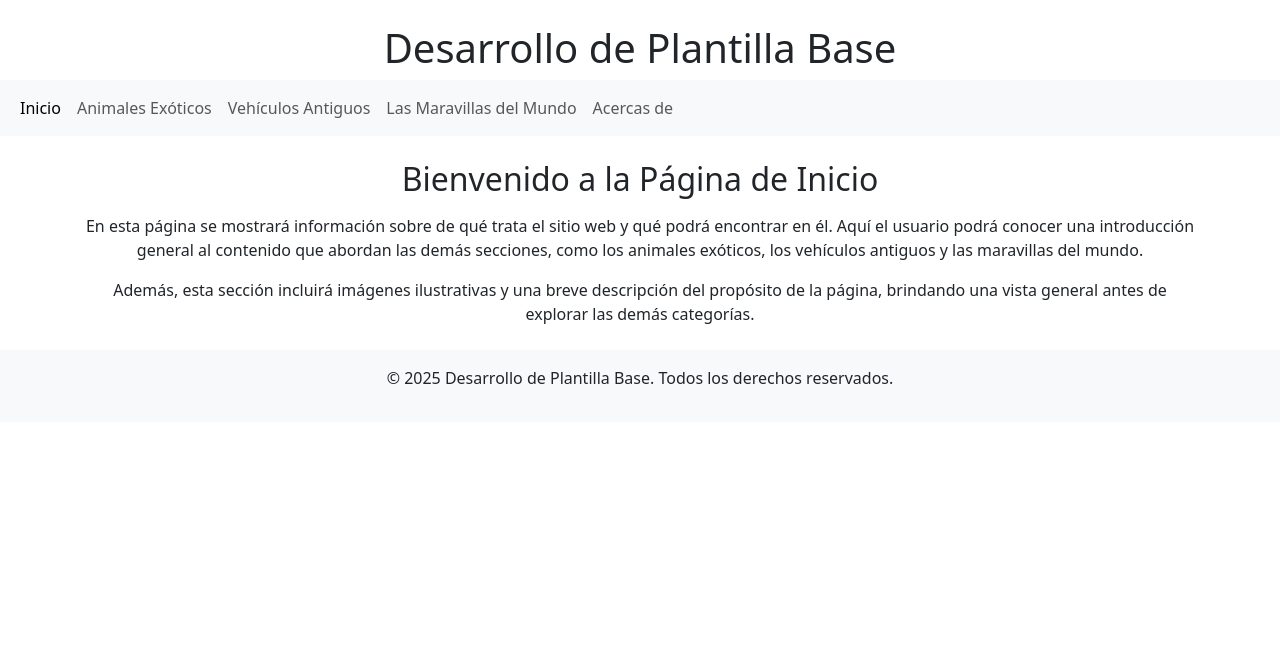
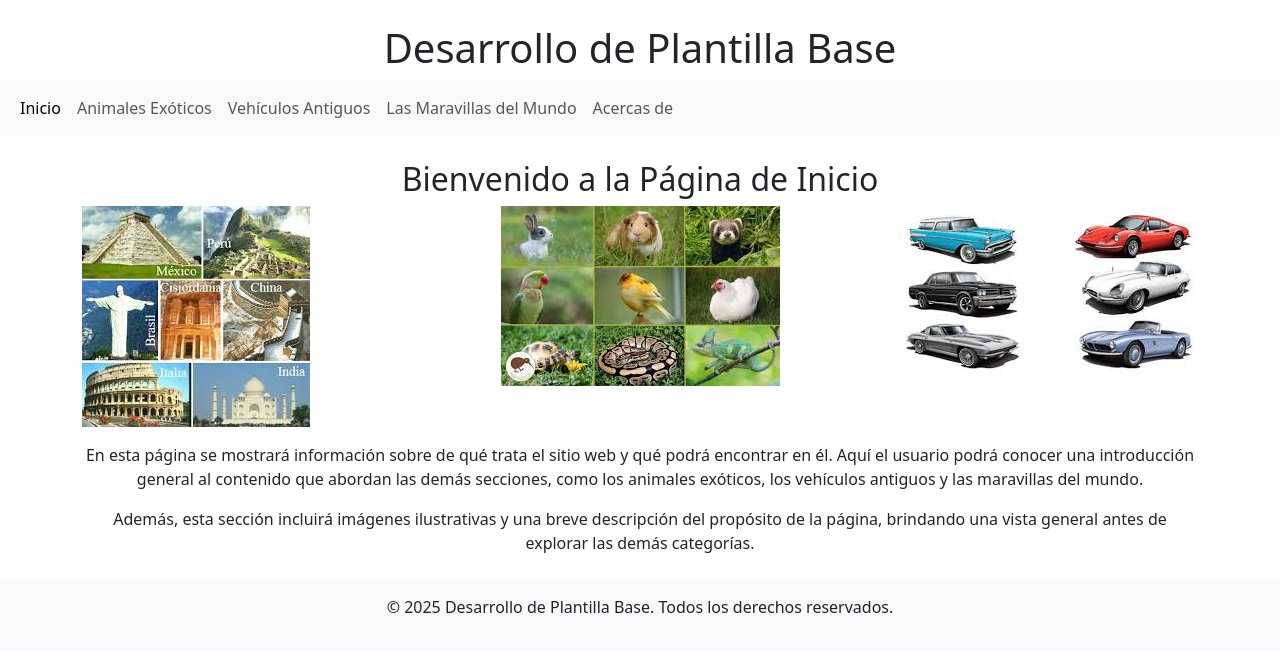
Before and after one commit to CarvajalGael/pagina_plantillas, a Flask app: page / in a window 1280 px wide. Shown: the top 652 px of the page. Run offline with Flask 3, Linux system fonts and the light colour scheme.

Commit message:
actualizacion

```diff
--- a/templates/index.html
+++ b/templates/index.html
@@ -4,6 +4,21 @@
 {% block contenido %}
     <div class="text-center">
             <h2>Bienvenido a la Página de Inicio</h2>
+
+    <div class="row text-center">
+    <div class="col-md-4 text-start">
+        <img src="{{ url_for('static', filename='img/maravilla.jpeg') }}" alt="Manta raya" class="img-fluid" />
+    </div>
+
+    <div class="col-md-4 text-center">
+        <img src="{{ url_for('static', filename='img/animal.jpeg') }}" alt="Manta raya" class="img-fluid" />
+    </div>
+
+    <div class="col-md-4 text-end">
+        <img src="{{ url_for('static', filename='img/autos.jpeg') }}" alt="Manta raya" class="img-fluid" />
+    </div>
+    </div>
+
             <p class="mt-3">
             En esta página se mostrará información sobre de qué trata el sitio web y qué podrá encontrar en él.
             Aquí el usuario podrá conocer una introducción general al contenido que abordan las demás secciones,
--- a/templates/maravillas.html
+++ b/templates/maravillas.html
@@ -7,6 +7,12 @@
 
     <p>Las Siete Maravillas del Mundo Moderno representan algunas de las construcciones más impresionantes creadas por el ser humano. Estas obras fueron elegidas por su belleza, historia, ingeniería y significado cultural. Cada una refleja el talento y la creatividad de diferentes civilizaciones que dejaron huellas imborrables en la historia de la humanidad.</p>
 
+    <style>
+    .video-container {text-align: center;}
+    </style>
+    <div class="video-container">
+        <iframe width="560" height="315" src="https://www.youtube.com/embed/9rFwwqM7q1s?si=1MwCHlYnT0fqHXa6&amp;start=10" title="YouTube video player" frameborder="0" allow="accelerometer; autoplay; clipboard-write; encrypted-media; gyroscope; picture-in-picture; web-share" referrerpolicy="strict-origin-when-cross-origin" allowfullscreen></iframe>
+    </div>
 
     <h4>El Coliseo de Roma Italia</h4>
 
```
Also changed, not shown: static/img/animal.jpeg (added), static/img/autos.jpeg (added), static/img/maravilla.jpeg (added), 1 other file.
